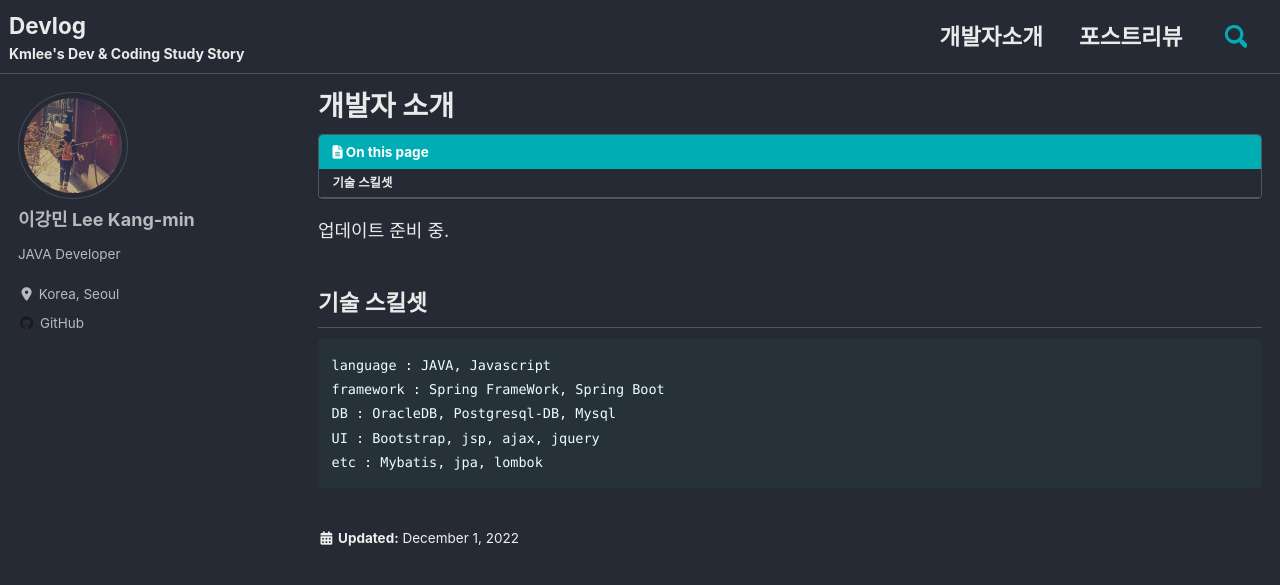
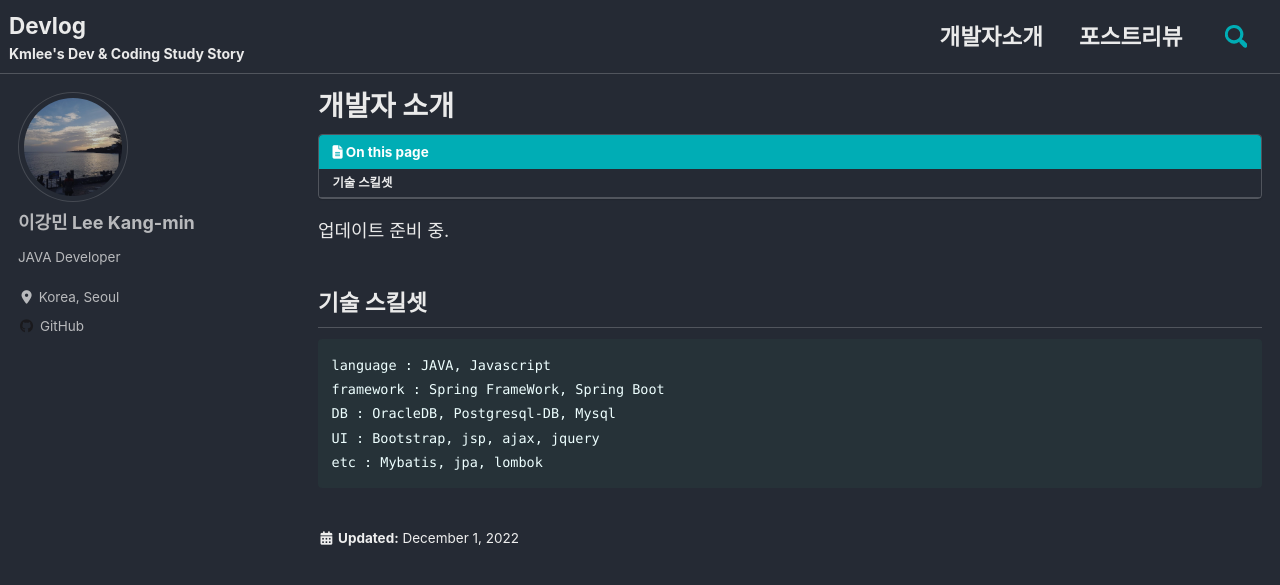
Before and after one commit to ldk-hub/ldk-hub.github.io, a Jekyll site: the page built from _pages/about.md, in a window 1280 px wide and 900 px high. Shown: the top 585 px of the window. Built offline with Jekyll 4.4.1, drawn with Linux system fonts in a browser that asks for light colours; cached includes are drawn as plain includes; nearby versions of some CDN libraries; a script that is not in the unit is left out; comment, search, counter and statistics services are not loaded.

Commit message:
* 프로필 이미지 수정, 깃헙 링크 수정

```diff
--- a/_config.yml
+++ b/_config.yml
@@ -88,7 +88,7 @@ analytics:
 # Site Author
 author:
   name             : "이강민 Lee Kang-min"
-  avatar           : "/assets/images/profile.PNG" # path of avatar image, e.g.
+  avatar           : "/assets/images/profile2.jpg" # path of avatar image, e.g.
   bio              : "JAVA Developer"
   location         : "Korea, Seoul"
   email            :
@@ -107,7 +107,7 @@ author:
       # url: "https://facebook.com/"
     - label: "GitHub"
       icon: "fab fa-fw fa-github"
-      url: "https://github.com/ldk-hub"
+      url: "https://github.com/lkwa201"
     - label: "Instagram"
       icon: "fab fa-fw fa-instagram"
       # url: "https://instagram.com/"
```
Also changed, not shown: _data/navigation.yml (line endings or trailing spaces), _pages/about.md (line endings or trailing spaces), assets/images/profile2.jpg (added).
